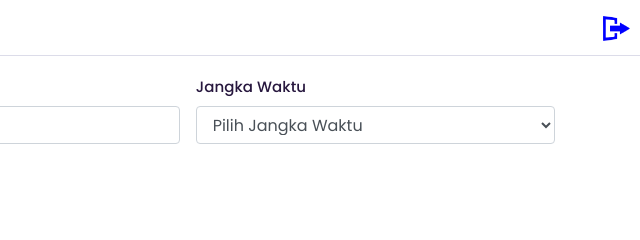
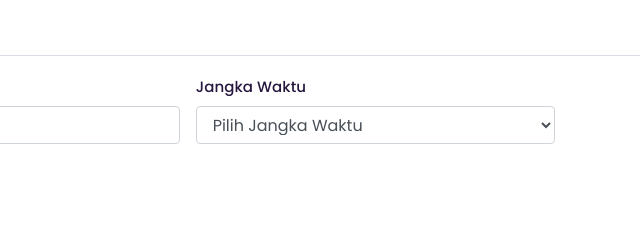
Before and after one commit to bsd456/dwktn.github.io, a plain HTML site: page file/deposito.html in a window 1280 px wide. Shown: the top 240 px of the page, 640-1280 px from the left. Drawn offline with Linux system fonts and the light colour scheme.

Commit message:
Update deposito.html

```diff
--- a/file/deposito.html
+++ b/file/deposito.html
@@ -20,9 +20,6 @@
         <div class="left">
  <img src="img/logo.png" width="100%" height="50px">
         </div>
-		 <div class="right">
-		 <img src="img/exit.png" width="500%" height="25px">
-		 </div>
             <div class="progress" style="display:none;position:absolute;top:50px;z-index:4;left:0px;width: 100%">
                 <div id="progressBar" class="progress-bar progress-bar-striped bg-success" role="progressbar" aria-valuenow="0" aria-valuemin="0" aria-valuemax="100" style="width: 0%">
                     <span class="sr-only">0%</span>
```
